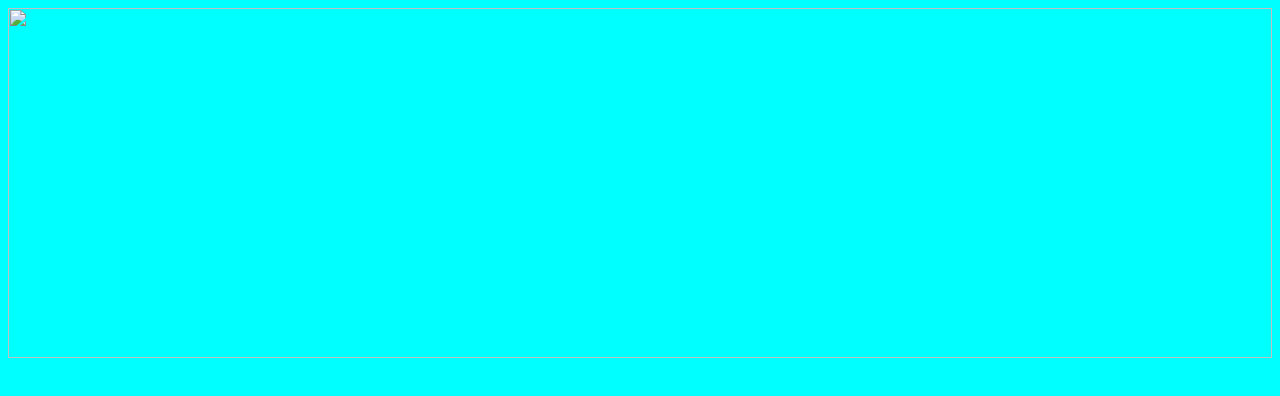
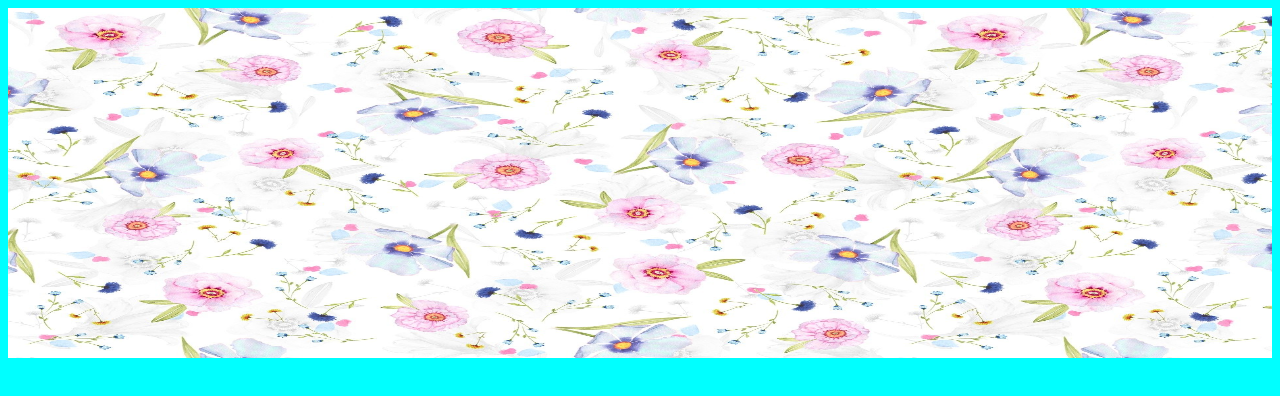
Before and after one commit to narroyoc96/LTAW-Practicas, a plain HTML site: page P1/tienda.html in a window 1280 px wide. Drawn offline with Linux system fonts and the light colour scheme.

Commit message:
modificaciones sin funcionar aun

```diff
--- a/P1/tienda.css
+++ b/P1/tienda.css
@@ -1,6 +1,5 @@
 body{
     background-color: aqua;
-    background-image: url(img/titulo.jpg);
 }
 
 #cabecera{
--- a/P1/tienda.html
+++ b/P1/tienda.html
@@ -8,7 +8,8 @@
 
     <body>
         <div>
-            <a href="tienda.html"><img src="img/titulo.jpg" id="cabecera"></a>
+            <img class="centrado" src="titulo.jpg"  id="cabecera">
+
         </div>
     </body>
 </html>
```
